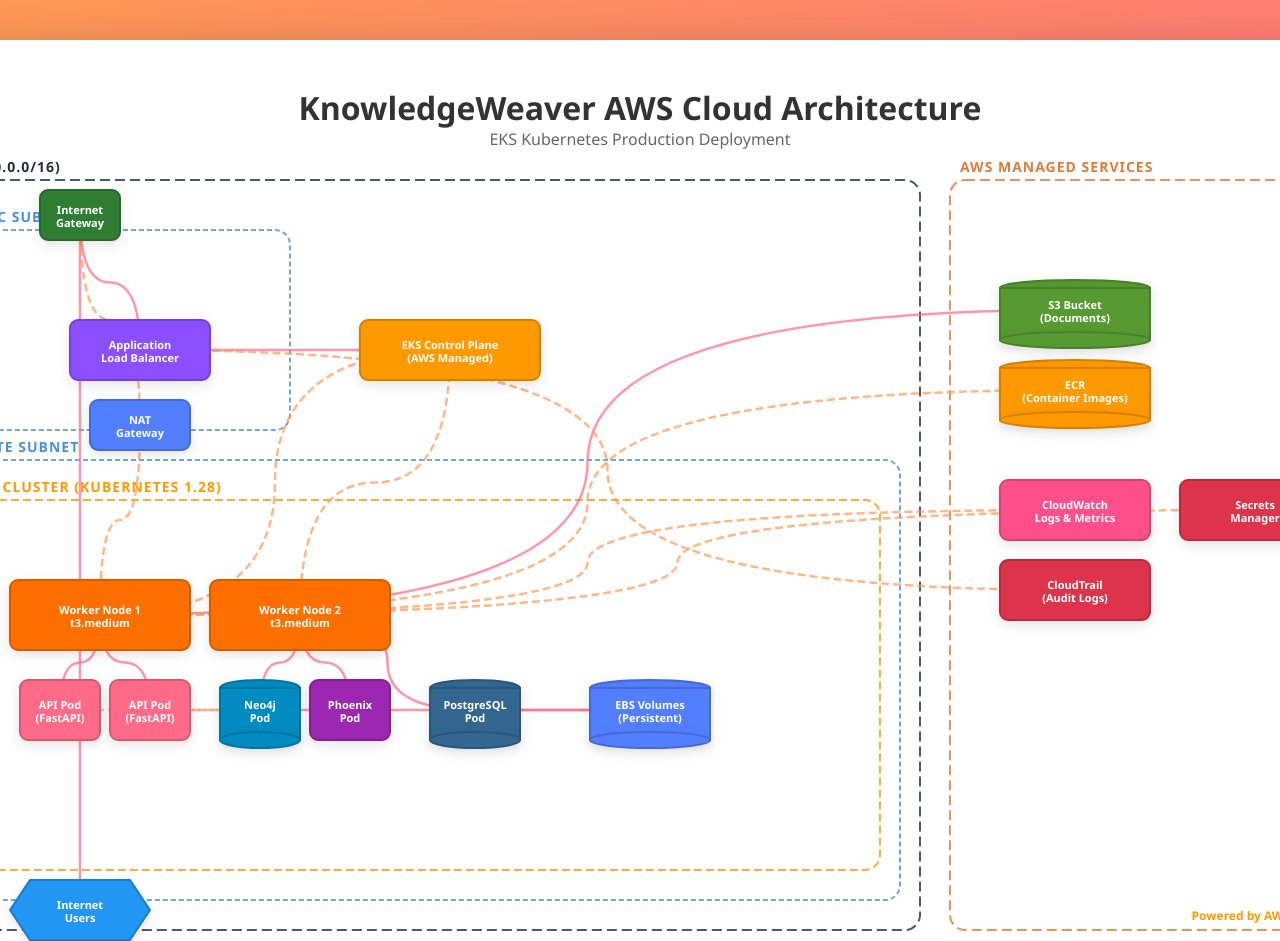
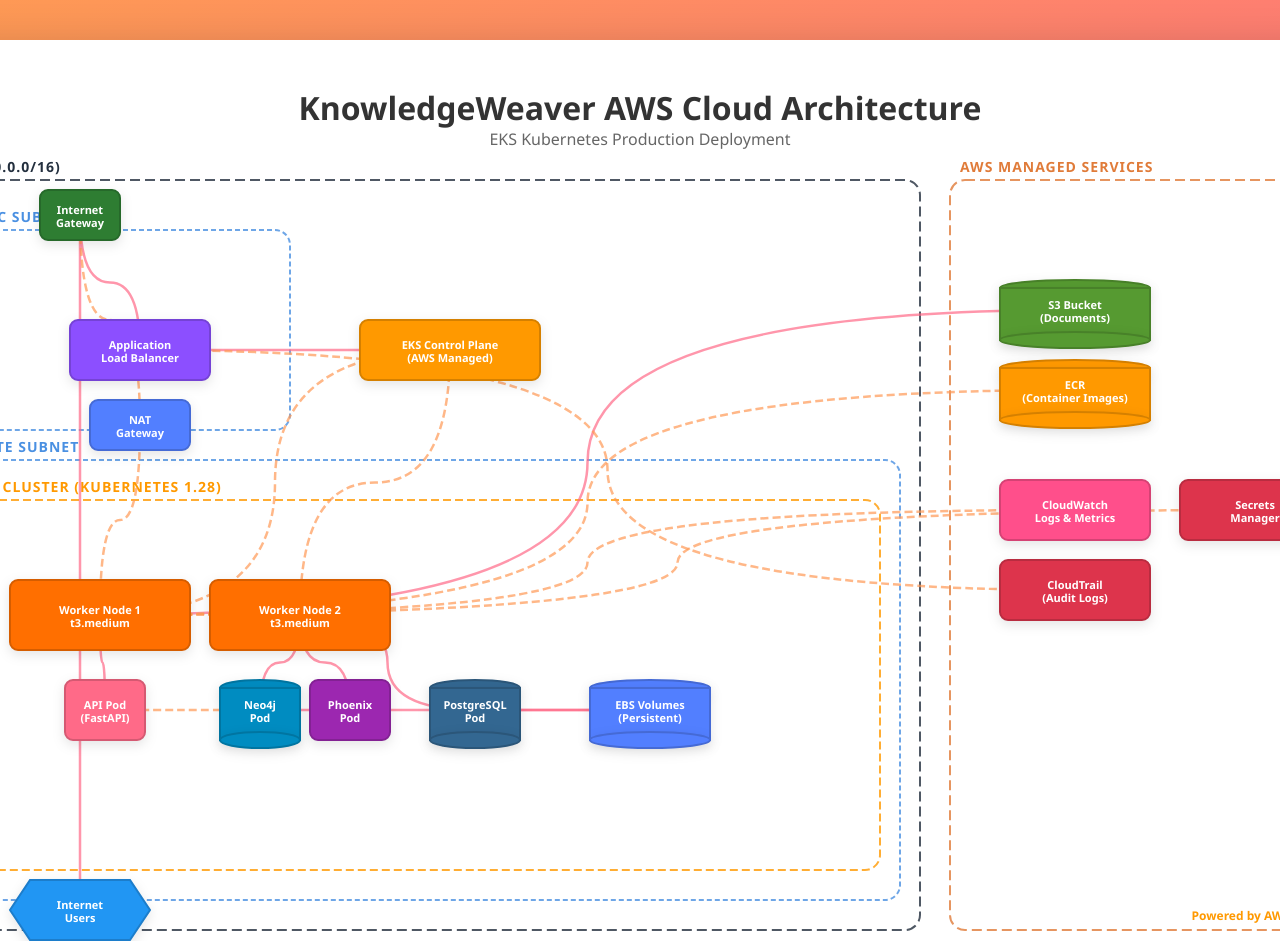
Before and after one commit to Danielyan86/KnowledgeWeaver, a plain HTML site: page docs/architecture/aws-architecture-diagram-en.html in a window 1280 px wide. Shown: the top 941 px of the page. Drawn offline with nearby package versions, Linux system fonts and the light colour scheme.

```diff
--- a/docs/architecture/aws-architecture-diagram-en.html
+++ b/docs/architecture/aws-architecture-diagram-en.html
@@ -262,8 +262,7 @@
             {id: 'node2', x: 320, y: 500, width: 180, height: 70, label: 'Worker Node 2\nt3.medium', color: colors.node},
 
             // Pods on Node 1
-            {id: 'api-pod1', x: 130, y: 600, width: 80, height: 60, label: 'API Pod\n(FastAPI)', color: colors.api},
-            {id: 'api-pod2', x: 220, y: 600, width: 80, height: 60, label: 'API Pod\n(FastAPI)', color: colors.api},
+            {id: 'api-pod1', x: 175, y: 600, width: 80, height: 60, label: 'API Pod\n(FastAPI)', color: colors.api},
 
             // Pods on Node 2
             {id: 'neo4j-pod', x: 330, y: 600, width: 80, height: 60, label: 'Neo4j\nPod', color: colors.neo4j, shape: 'cylinder'},
@@ -384,7 +383,6 @@
 
             // Nodes to Pods
             {from: 'node1', to: 'api-pod1', type: 'solid'},
-            {from: 'node1', to: 'api-pod2', type: 'solid'},
             {from: 'node2', to: 'neo4j-pod', type: 'solid'},
             {from: 'node2', to: 'phoenix-pod', type: 'solid'},
             {from: 'node2', to: 'postgres-pod', type: 'solid'},
@@ -393,9 +391,8 @@
             {from: 'neo4j-pod', to: 'ebs', type: 'solid'},
             {from: 'postgres-pod', to: 'ebs', type: 'solid'},
 
-            // API pods to Neo4j
+            // API pod to Neo4j
             {from: 'api-pod1', to: 'neo4j-pod', type: 'dashed'},
-            {from: 'api-pod2', to: 'neo4j-pod', type: 'dashed'},
 
             // NAT Gateway
             {from: 'node1', to: 'nat', type: 'dashed'},
```
Also changed, not shown: 13 other files.
